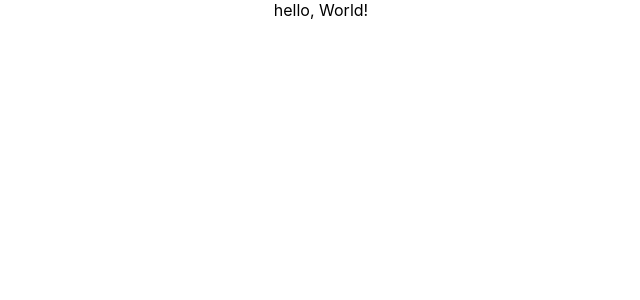
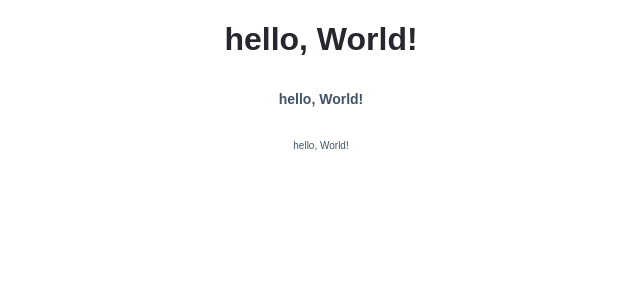
Before and after one commit to Hongjunior/CheongGaeGoRi_front, a React (Create React App) app in the folder cheong_gaegori/: page / in a window 1280 px wide. Shown: the top 300 px of the page, without its empty margins (319-959 px from the left). Built offline with nearby package versions, Linux system fonts and the light colour scheme.

Commit message:
h1,h2,h6,p 폰트 지정
그리고 App.js에 비교

```diff
--- a/cheong_gaegori/src/App.js
+++ b/cheong_gaegori/src/App.js
@@ -5,7 +5,9 @@ import './App.css';
 function App() {
   return (
     <div className='App'>
-      hello, World!
+      <h1>hello, World!</h1>
+      <h6>hello, World!</h6>
+      <p>hello, World!</p>
     </div>
   );
 }
--- a/cheong_gaegori/src/index.css
+++ b/cheong_gaegori/src/index.css
@@ -80,3 +80,27 @@ code {
   --shadow--drop--4:  0px 4px 20px rgba(50, 50, 71, 0.08), 0px 8px 10px rgba(12, 26, 75, 0.1);
 
 }
+
+h1{
+  font-family: 'Istok Web', sans-serif;
+  font-size: --display1;
+  color: var(--text---heading---dark);
+}
+
+h2{
+  font-family: 'Istok Web', sans-serif;
+  font-size: --display2;
+  color: var(--text---heading---dark);
+}
+
+h6{
+  font-family: 'Istok Web', sans-serif;
+  font-size: var(--heading6);
+  color: var(--text---body---dark);
+}
+
+p{
+  font-family: 'Istok Web', sans-serif;
+  font-size: var(--small-button-size);
+  color: var(--text---body---dark);
+}
```
